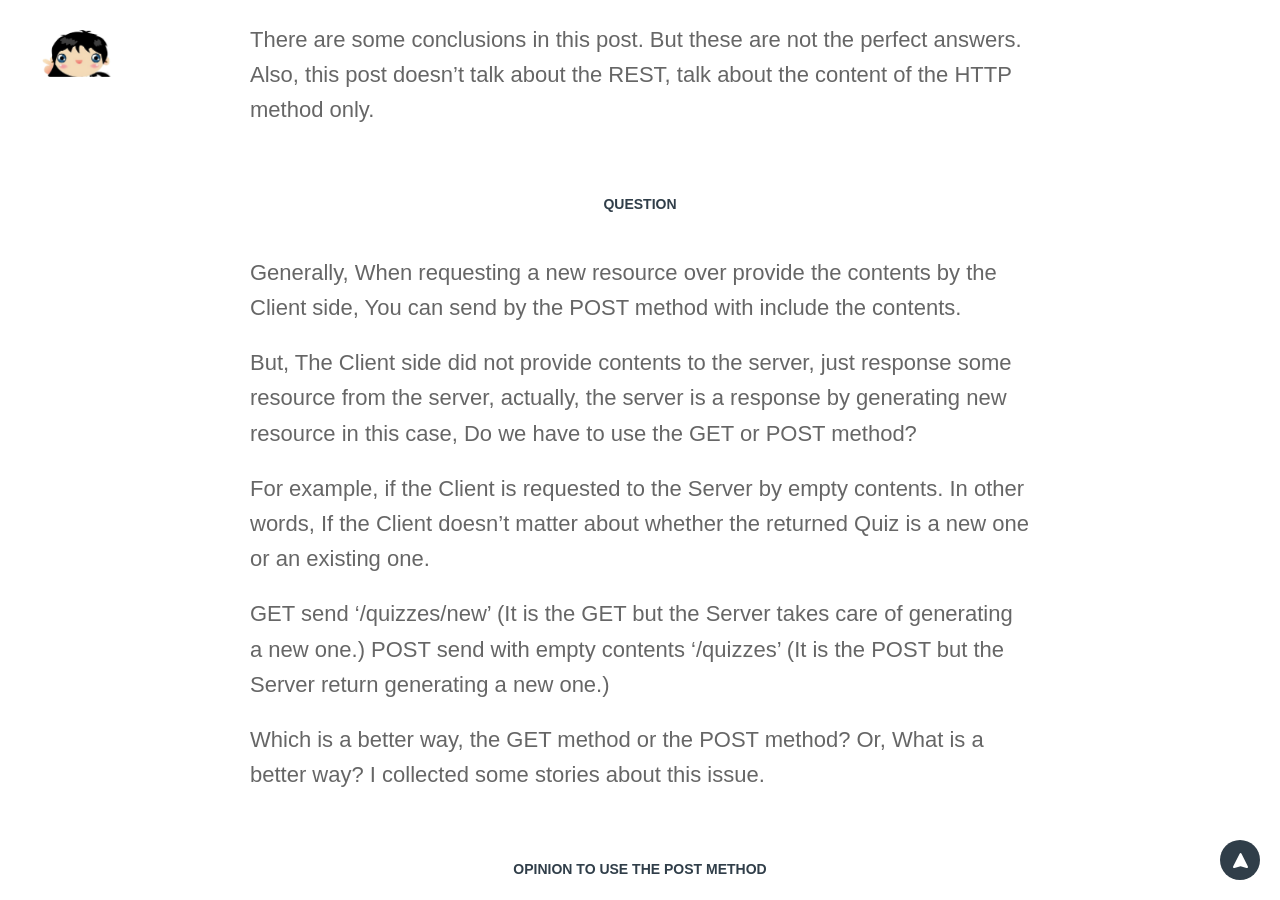
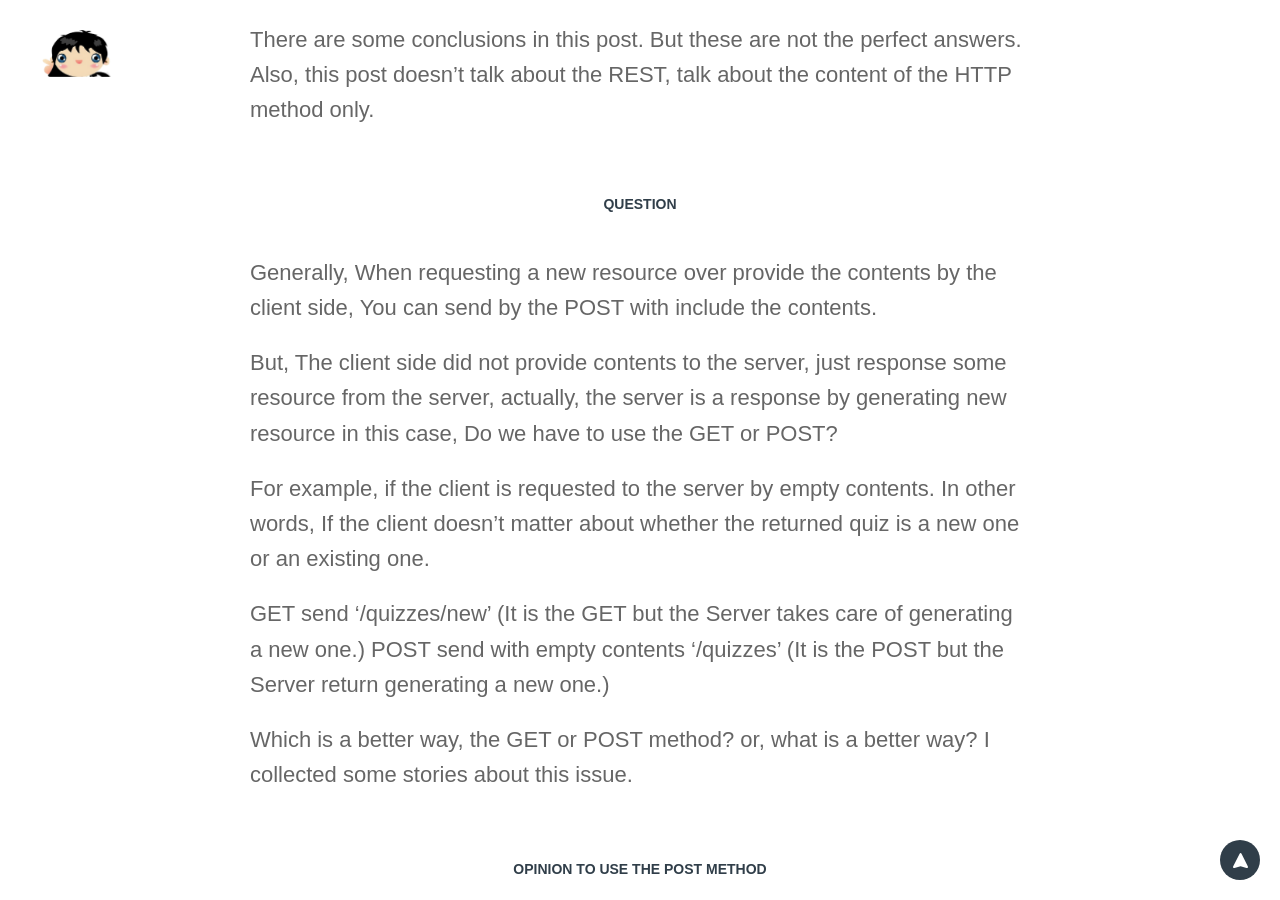
Before and after one commit to LeeKyoungIl/leekyoungil.github.io, a Jekyll site: the page built from _posts/blog/2019-12-28-GET_or_POST_that_is_question.markdown, in a window 1280 px wide and 900 px high, scrolled down 1133 px. Built offline with Jekyll 4.4.1, drawn with Linux system fonts in a browser that asks for light colours; nearby versions of some CDN libraries; comment, search, counter and statistics services are not loaded.

Commit message:
modify text

```diff
--- a/_posts/blog/2019-12-28-GET_or_POST_that_is_question.markdown
+++ b/_posts/blog/2019-12-28-GET_or_POST_that_is_question.markdown
@@ -21,17 +21,17 @@
 
 ## Question
 
-Generally, When requesting a new resource over provide the contents by the Client side, You can send by the POST method with include the contents.
+Generally, When requesting a new resource over provide the contents by the client side, You can send by the POST with include the contents.
 
-But, The Client side did not provide contents to the server, just response some resource from the server, actually, the server is a response by generating new resource in this case, Do we have to use the GET or POST method?
+But, The client side did not provide contents to the server, just response some resource from the server, actually, the server is a response by generating new resource in this case, Do we have to use the GET or POST?
 
-For example, if the Client is requested to the Server by empty contents.
-In other words, If the Client doesn't matter about whether the returned Quiz is a new one or an existing one.
+For example, if the client is requested to the server by empty contents.
+In other words, If the client doesn't matter about whether the returned quiz is a new one or an existing one.
 
 GET send '/quizzes/new’ (It is the GET but the Server takes care of generating a new one.)
 POST send with empty contents ‘/quizzes' (It is the POST but the Server return generating a new one.)
 
-Which is a better way, the GET method or the POST method? Or, What is a better way?
+Which is a better way, the GET or POST method? or, what is a better way?
 I collected some stories about this issue.
 
 ## Opinion to use the POST method
```
